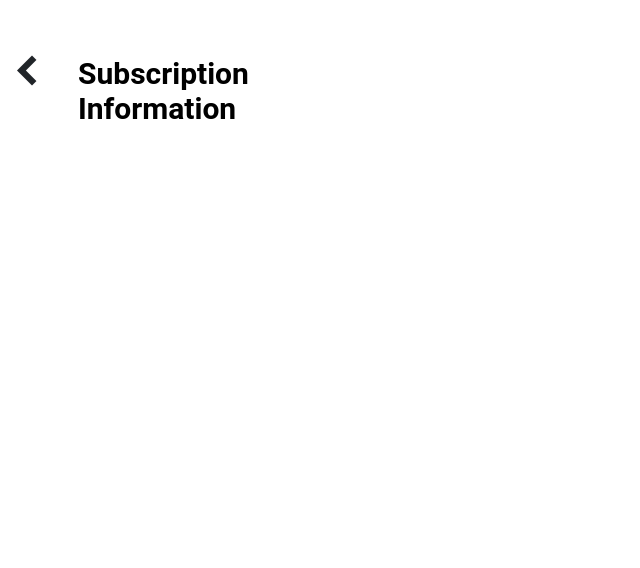
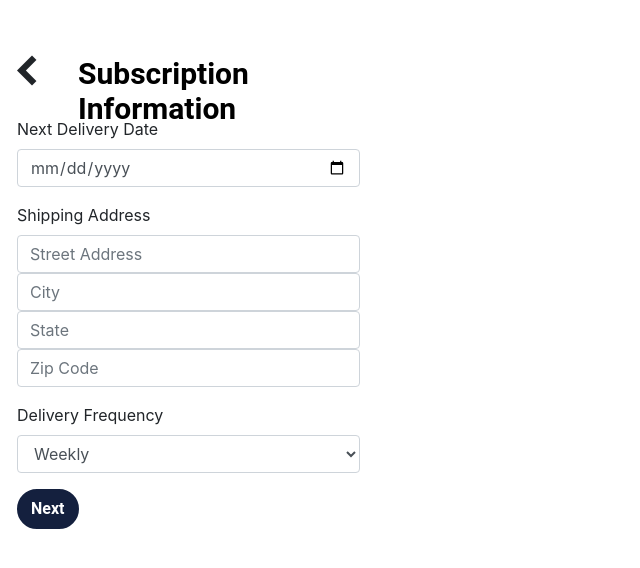
Before and after one commit to mehulshinde/SRID-COVID-SUPPORT, a React (Create React App) app: page /subscribe in a window 1280 px wide. Shown: the top 568 px of the page, without its empty margins (0-640 px from the left). Built offline with nearby package versions, Linux system fonts and the light colour scheme.

Commit message:
subscription start

```diff
--- a/src/pages/Subscription.js
+++ b/src/pages/Subscription.js
@@ -3,17 +3,22 @@ import { Form, Col, Button } from 'react-bootstrap';
 import Item from './Item';
 import { useHistory } from 'react-router-dom';
 
+
 export default function EditItems() {
-  const [itemName, setItemName] = useState('');
-  const [itemQty, setItemQty] = useState();
-  const [itemList, setItemList] = useState([]);
+  // const [itemName, setItemName] = useState('');
+  // const [itemQty, setItemQty] = useState();
+  // const [itemList, setItemList] = useState([]);
+  const [startDate, setStartDate] = useState(new Date());
+  const [streetAddress, setStreetAddress] = useState('');
+  const [city, setCity] = useState('');
+  const [state, setState] = useState('');
+  const [zipCode, setZipCode] = useState();
+
   const history = useHistory();
 
   function handleAddItem(e) {
     e.preventDefault();
     console.log(e);
-    if (itemName && itemQty)
-      setItemList([...itemList, { name: itemName, qty: itemQty }]);
   }
 
   function Subscription(e) {
@@ -34,6 +39,54 @@ export default function EditItems() {
         <h1>Subscription Information</h1>
       </div>
       <div class="body">
+        <Form>
+          <Form.Group controlId="dob">
+            <Form.Label>Next Delivery Date</Form.Label>
+            <Form.Control type="date" name="dob" placeholder="Date of Birth" />
+          </Form.Group>
+          <Form.Group>
+            <Form.Label>Shipping Address</Form.Label>
+            <Form.Control
+              type="text"
+              placeholder="Street Address"
+              value={streetAddress}
+              onChange={(e) => setStreetAddress(e.target.value)}
+              required
+            ></Form.Control>
+            <Form.Control
+              type="text"
+              placeholder="City"
+              value={city}
+              onChange={(e) => setCity(e.target.value)}
+              required
+            ></Form.Control>
+            <Form.Control
+              type="text"
+              placeholder="State"
+              value={state}
+              onChange={(e) => setState(e.target.value)}
+              required
+            ></Form.Control>
+            <Form.Control
+              type="text"
+              placeholder="Zip Code"
+              value={zipCode}
+              onChange={(e) => setZipCode(e.target.value)}
+              required
+            ></Form.Control>
+          </Form.Group>
+          <Form.Group>
+            <Form.Label>Delivery Frequency</Form.Label>
+            <Form.Control as="select">
+              <option>Weekly</option>
+              <option>Bi-Weekly</option>
+              <option>Monthly</option>
+            </Form.Control>
+          </Form.Group>
+          <Button type="submit" onClick={handleAddItem}>
+            Next
+          </Button>
+        </Form>
       </div>
     </>
   );
```
